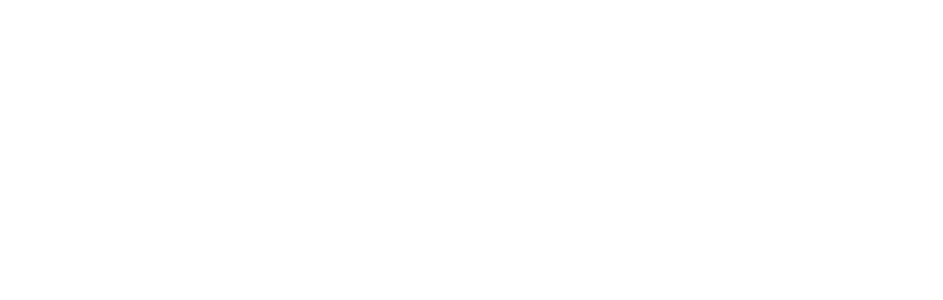
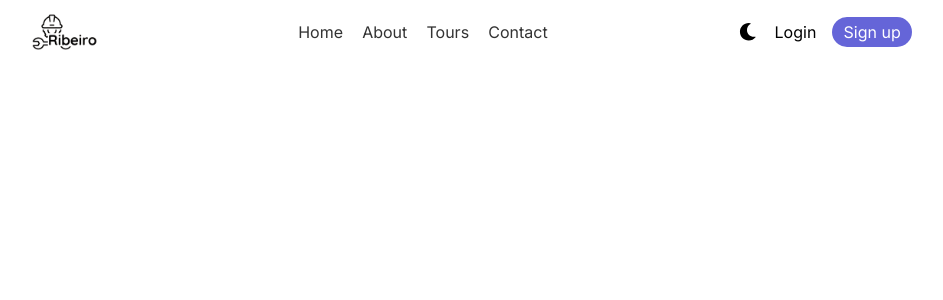
Before and after one commit to gabriel-r1beiro/login-page, a React (Vite) app: page / in a window 1280 px wide. Shown: the top 300 px of the page, without its empty margins (178-1121 px from the left). Built offline with nearby package versions, Linux system fonts and the light colour scheme.

Commit message:
Header projetc init

```diff
--- a/package.json
+++ b/package.json
@@ -14,6 +14,8 @@
     "react": "^18.3.1",
     "react-dom": "^18.3.1",
     "react-hook-form": "^7.53.2",
+    "react-icons": "^5.3.0",
+    "react-router-dom": "^7.0.1",
     "zod": "^3.23.8"
   },
   "devDependencies": {
--- a/src/App.css
+++ b/src/App.css
@@ -8,24 +8,15 @@
     transition: background-color 0.3s, color 0.3s;
     width: 100%;
     height: 98vh;
-    display: grid;
-    grid-template-columns: repeat(2, 100px 1300px);
 }
 
-.app div{
-    background-color: #333;
-}
-
-.app .conteiner-main{
+/* .app .conteiner-main{
     background-color: #3A3E46;
     color: white;
     display: flex;
     align-items: center;
     justify-content: center;
-}
-
-
-
+} */
 
 .light{
     background-color: white;
--- a/src/App.tsx
+++ b/src/App.tsx
@@ -1,13 +1,13 @@
 import { useTheme } from "./context/ThemeProvider/ThemeProvider"
 
 import "./App.css";
-import { ButtonTheme } from "./components/ButtonTheme/ButtonTheme";
-import { Form } from "./components/FormLogin/Form";
+import { Header } from "./components/Headers/Header";
 
 export const App = () => {
   const {theme} = useTheme()
   return (
     <div className={`app ${theme}`}>
+      <Header />
     </div>
   )
 }
--- a/src/components/ButtonTheme/ButtonTheme.tsx
+++ b/src/components/ButtonTheme/ButtonTheme.tsx
@@ -1,13 +1,16 @@
-import React from 'react'
 import { useTheme } from '../../context/ThemeProvider/ThemeProvider'
+import { FaMoon, FaRegSun  } from "react-icons/fa";
+
+import style from "./style.module.css";
 
 export const ButtonTheme = () => {
     const {theme, toggleTheme} = useTheme();
 
     return (
         <button onClick={toggleTheme}>
-            Alterar para o tema
-            { theme === "light" ? " Escuro" : " Claro"}
+            { theme === "light"
+                ? <span className={style.moon}><FaMoon /></span>
+                : <span className={style.sun}><FaRegSun/></span>}
         </button>
     )
 }
--- /dev/null
+++ b/src/components/ButtonTheme/style.module.css
@@ -0,0 +1,22 @@
+
+button{
+    border: 0;
+    background-color: transparent;
+}
+
+span{
+    font-size: 1.1rem;
+    transition: color .3s;
+    padding: .3rem .1rem;
+    display: flex;
+    align-items: center;
+    cursor: pointer;
+}
+
+.sun{
+    color: white;
+}
+
+.moon{
+    color: black;
+}
--- /dev/null
+++ b/src/components/Headers/Header.tsx
@@ -0,0 +1,47 @@
+import { ButtonTheme } from "../ButtonTheme/ButtonTheme";
+import { Link } from "react-router-dom";
+
+import style from "./style.module.css";
+import { useState } from "react";
+
+export const Header = () => {
+    const [activeLink, setActivelink] = useState<string>("");
+
+    const handleLinkActive = (link: string) => setActivelink(link)
+    return (
+        <header className={style.header}>
+            <img src="/ribeiro.png"/>
+
+            <nav className={style.navbar}>
+                <ul>
+                    <li className={activeLink === "Home" ? style.active : ""}>
+                        <a onClick={ () => handleLinkActive("Home")}>
+                            Home
+                        </a>
+                    </li>
+                    <li className={activeLink === "About" ? style.active : ""}>
+                        <a onClick={ () => handleLinkActive("About")}>
+                            About
+                        </a>
+                    </li>
+                    <li className={activeLink === "Tours" ? style.active : ""}>
+                        <a onClick={ () => handleLinkActive("Tours")}>
+                            Tours
+                        </a>
+                    </li>
+                    <li className={activeLink === "Contact Us" ? style.active : ""}>
+                        <a onClick={ () => handleLinkActive("Contact Us")}>
+                            Contact
+                        </a>
+                    </li>
+                </ul>
+            </nav>
+
+            <div className={style.right}>
+                <ButtonTheme />
+                <a><Link to="/login">Login</Link></a>
+                <a href="#">Sign up</a>
+            </div>
+        </header>
+    )
+}
--- /dev/null
+++ b/src/components/Headers/style.module.css
@@ -0,0 +1,79 @@
+li, a{
+    text-decoration: none;
+    list-style: none;
+}
+
+.header{
+    display: flex;
+    align-items: center;
+    justify-content: space-evenly;
+
+    font-family: "Inter", sans-serif;
+
+    height: 4rem;
+
+    img{
+        width: 6rem;
+    }
+}
+
+.right{
+    display: inherit;
+    align-items: center;
+    gap: 1rem;
+
+    a {
+        color: black;
+    }
+
+    a + a{
+        padding: .3rem .7rem;
+        border-radius: 2rem;
+        background-color: rgb(101, 101, 216);
+        color: white;
+    }
+}
+
+.navbar{
+    height: 100%;
+    display: inherit;
+
+    ul{
+        display: flex;
+        align-items: center;
+        justify-content: center;
+        gap: 1.2rem;
+        overflow: hidden;
+    }
+
+    li{
+        position: relative;
+        cursor: pointer;
+    }
+    li::after{
+        content: '';
+        position: absolute;
+        bottom: 0;
+        left: 50%;
+        width: 0;
+        height: 2px;
+        background-color: rgb(22, 6, 245);
+        transition: width 0.5s ease, left 0.5s ease;
+    }
+    li:hover::after{
+        width: 50%; left: .7rem;
+    }
+
+    .active::after{
+        width: 50%; left: .7rem;
+    }
+
+    .active{
+        color: rgb(36, 36, 204);
+    }
+
+    li:hover{
+        color: rgb(36, 36, 204);
+    }
+
+}
--- a/src/main.tsx
+++ b/src/main.tsx
@@ -1,12 +1,26 @@
 import { StrictMode } from 'react'
 import { createRoot } from 'react-dom/client'
 import { App } from  "./App"
-import { ThemeProvider } from './context/ThemeProvider/ThemeProvider'
+import { ThemeProvider } from './context/ThemeProvider/ThemeProvider';
+import { createBrowserRouter, Route, RouterProvider } from "react-router-dom";
+import { Form } from './components/FormLogin/Form';
+
+
+const router = createBrowserRouter([
+  {
+    path: "/",
+    element: <App />,
+  },
+  {
+    path: "/login",
+    element: <Form/>
+  }
+])
 
 createRoot(document.getElementById('root')!).render(
   <StrictMode>
     <ThemeProvider>
-      <App />
+      <RouterProvider router={router}/>
     </ThemeProvider>
   </StrictMode>,
 )
```
Also changed, not shown: public/ribeiro.png (added), 1 other file (tests, documents, lock files or other folders).
